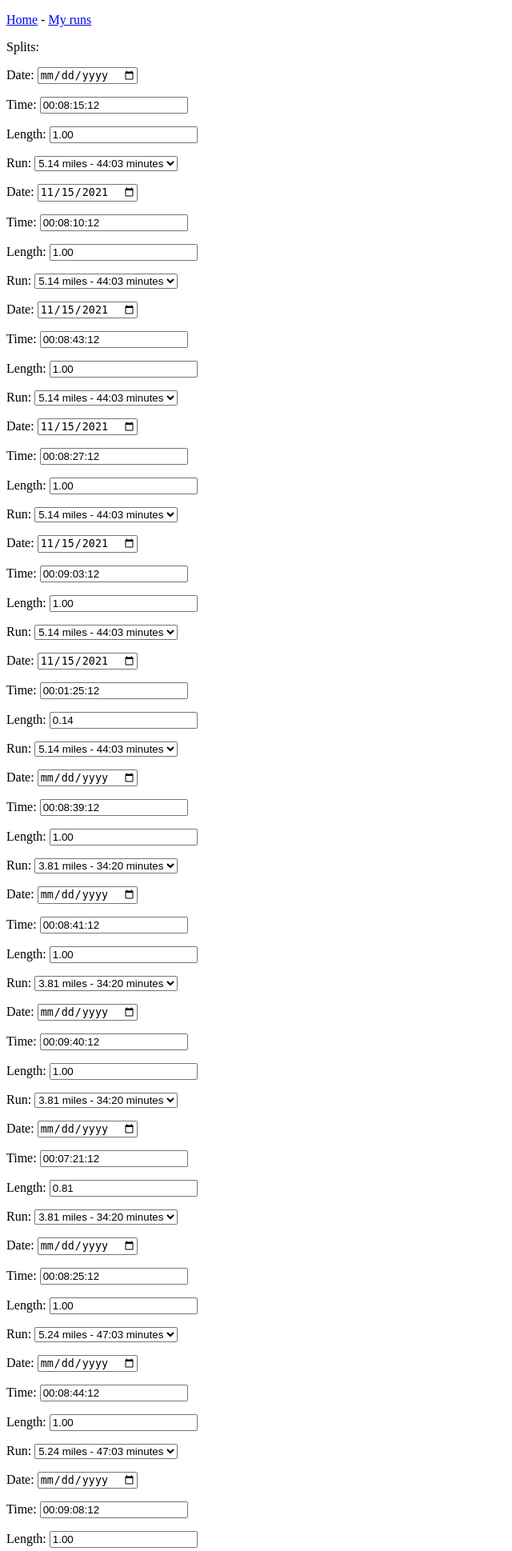
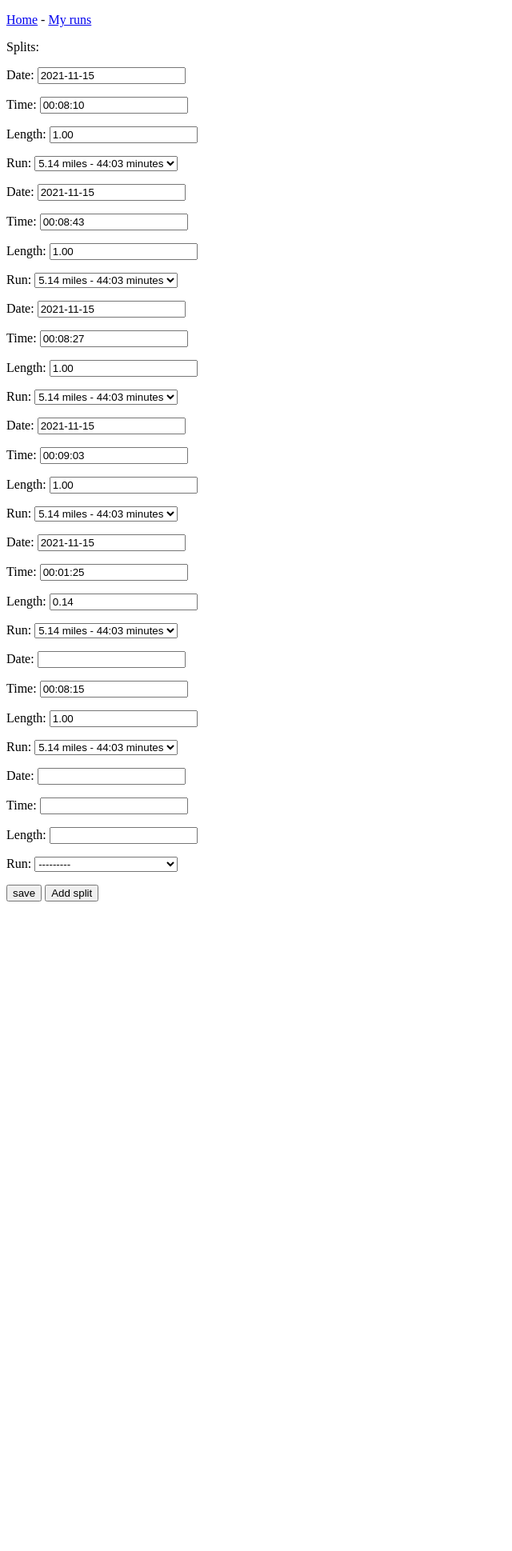
Before and after one commit to nleclaire/stat-tracker, a Django app: page /runs/1/add_splits in a window 1280 px wide. Shown: the top 1939 px of the page at 80% size, without its empty margins (0-640 px from the left). After the commit the page ends 1127 px from the top, so only its background shows below. Run offline with Django 3.2, Linux system fonts and the light colour scheme; data comes from the database, SQL or seed files in the repository; both versions use the stored data as it was after the commit.

Commit message:
adds modelformset_factory, PEP 8 spacing

```diff
--- a/run_stats/forms.py
+++ b/run_stats/forms.py
@@ -1,9 +1,10 @@
 from django import forms
 from .models import Run, Split
-from django.forms.formsets import formset_factory, BaseFormSet
+
 
 class DateInput(forms.DateInput):
     input_type = 'date'
+
 
 class RunForm(forms.ModelForm):
     class Meta:
@@ -13,6 +14,7 @@
             'date': DateInput()
         }
 
+
 class SplitForm(forms.ModelForm):
     class Meta:
         model = Split
@@ -20,7 +22,8 @@
         # labels = {'time': '00:'}
         widgets = {
             'date': DateInput(),
-            'time': forms.TimeInput(format='%H:%M:%S:%I')
+            'time': forms.TimeInput(format='%H:%M:%S')
         }
+
     def __str__(self):
         return str(self["time"])
--- a/run_stats/models.py
+++ b/run_stats/models.py
@@ -1,4 +1,5 @@
 from django.db import models
+
 
 class Run(models.Model):
     """A run the user wants to track."""
@@ -13,6 +14,7 @@
         """Return a string representation of the model."""
         return str(self.distance) + " miles - " + str(self.time)[3:] + " minutes"
 
+
 class Split(models.Model):
     """A time split for each mile on the run."""
     date = models.DateField()
--- a/run_stats/static/js/app.js
+++ b/run_stats/static/js/app.js
@@ -1,3 +1,6 @@
+document.getElementById("add_split")
+    .addEventListener("click", (e) => addSplit(e))
+
 
 submitForms = () => {
     for (let i = 0; i < document.forms.length; i++) {
@@ -6,7 +9,9 @@
     }
 }
 
-addSplit = () => {
+addSplit = (e) => {
+    e.preventDefault();
+
     const emptyForm = document.getElementById("empty-form").cloneNode(true);
 
     emptyForm.setAttribute("class", "split-form");
@@ -18,4 +23,5 @@
     splitFormList.append(emptyForm);
     console.log(emptyForm);
 
+    return false;
 }
--- a/run_stats/templates/run_stats/add_splits.html
+++ b/run_stats/templates/run_stats/add_splits.html
@@ -4,22 +4,21 @@
 
     <p>Splits:</p>
 
-<form class ="split-form" action="{% url 'run_stats:add_splits' run.id %}" method="post">
+    <form class="split-form" action="{% url 'run_stats:add_splits' run.id %}" method="post" name="split-times">
         {% csrf_token %}
         {% if formset %}
             {{ formset.management_form }}
             <div id="split-form-list">
                 {{ formset.as_p }}
-        <button type="submit" onsubmit="submitForms()">save</button>
-        <button name="add_split" type="button" onclick="addSplit()">Add split</button>
             </div>
         {% endif %}
-
+        <button type="button" onclick="submitForms()">save</button>
+        <button name="add_split" type="button">Add split</button>
     </form>
 
-    <div class="hidden" id="empty-form" value="" name="split-times">
+    <div class="hidden" id="empty-form">
         {% if formset %}
-            {{ formset.empty_form }}
+            {{ formset.as_p }}
         {% endif %}
     </div>
 
--- a/run_stats/urls.py
+++ b/run_stats/urls.py
@@ -1,4 +1,3 @@
-from django.conf.urls import url
 from django.urls import path
 from . import views
 
--- a/run_stats/views.py
+++ b/run_stats/views.py
@@ -1,14 +1,16 @@
+from django.forms import modelformset_factory
+from django.http import HttpResponseRedirect
 from django.shortcuts import render
 from django.urls import reverse
-from django.http import HttpResponseRedirect
-from django.forms.formsets import formset_factory, BaseFormSet
-from django.forms import inlineformset_factory, modelformset_factory
+
+from .forms import RunForm
 from .models import Run, Split
-from .forms import RunForm, SplitForm
+
 
 def index(request):
     """The home page for stat-tracker."""
     return render(request, "run_stats/index.html")
+
 
 def runs(request):
     """Return all runs."""
@@ -16,12 +18,14 @@
     context = {'runs': runs}
     return render(request, "run_stats/runs.html", context)
 
+
 def run(request, run_id):
     """Show a single run and its splits."""
     run = Run.objects.get(id=run_id)
     splits = run.split_set.order_by('-date')
     context = {'run': run, 'splits': splits}
     return render(request, 'run_stats/run.html', context)
+
 
 def new_run(request):
     """Add a new run."""
@@ -37,13 +41,13 @@
     context = {'form': form}
     return render(request, 'run_stats/new_run.html', context)
 
+
 def edit_run(request, run_id):
     """Edit an existing run."""
     run = Run.objects.get(id=run_id)
     if request.method != 'POST':
         form = RunForm(instance=run)
     else:
-        # POST data submitted; process data
         form = RunForm(instance=run, data=request.POST)
         if form.is_valid:
             form.save()
@@ -52,35 +56,30 @@
     context = {'form': form, 'run': run}
     return render(request, 'run_stats/edit_run.html', context)
 
+
 def delete_run(request, run_id):
     """Delete an existing run."""
     if Run.objects.filter(id=run_id).delete():
         return HttpResponseRedirect(reverse('run_stats:runs'))
 
+
 def add_splits(request, run_id):
     """Add splits to an existing run."""
     run = Run.objects.get(id=run_id)
     splits = run.split_set.order_by('-date')
-    SplitFormSetFactory = modelformset_factory(Split, form=SplitForm, extra=0)
-    formset = SplitFormSetFactory(request.POST or None, queryset=splits)
+    SplitFormSetFactory = modelformset_factory(Split, fields=('date', 'time', 'length', 'run'))
+    formset = SplitFormSetFactory(request.POST or None)
     if request.method != 'POST':
         if not splits:
-            formset = SplitFormSetFactory()
+            formset = formset.empty_form
         else:
-            formset = SplitFormSetFactory(
-                initial=[
-                    {
-                        'date': split.date,
-                        'time': split.time,
-                        'length': split.length,
-                        'run': split.run
-                    } for split in splits
-                ]
-            )
+            formset = SplitFormSetFactory(queryset=splits)
+
     else:
+        formset = SplitFormSetFactory(request.POST)
         if formset.is_valid():
-            for form in formset:
-                form.save()
+            formset.save()
+        return HttpResponseRedirect(reverse('run_stats:run', kwargs={'run_id': run.id}))
 
     context = {
         'formset': formset,
```
Also changed, not shown: db.sqlite3. Lines whose indentation alone changed are shown as unchanged.
